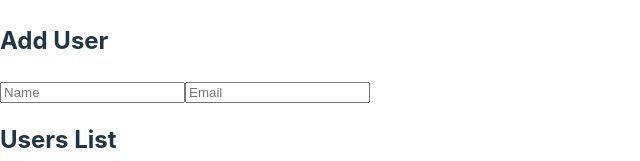
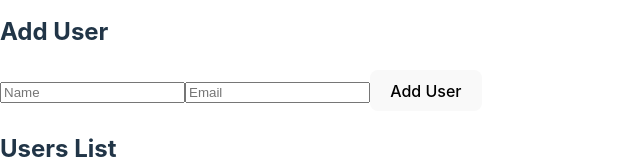
Before and after one commit to saqibm19a/express-and-react-CRUD-app, a React (Vite) app in the folder react-frontend/: page / in a window 1280 px wide. Shown: the part 342-503 px from the top of the page, without its empty margins (0-640 px from the left). Built offline with nearby package versions, Linux system fonts and the light colour scheme; no server answers.

Commit message:
Add functionality to add new user

```diff
--- a/react-frontend/src/App.jsx
+++ b/react-frontend/src/App.jsx
@@ -5,7 +5,6 @@ function App() {
   const [users, setUsers] = useState([]);
   const [newUser, setNewUser] = useState({ name: '', email: '' });
 
-  // Fetch users when the component mounts
   useEffect(() => {
     fetchUsers();
   }, []);
@@ -16,6 +15,16 @@ function App() {
       setUsers(response.data.users || []);
     } catch (error) {
       console.error('Error fetching users:', error);
+    }
+  };
+
+  const addUser = async () => {
+    try {
+      const response = await axios.post('http://localhost:3000/api/users', newUser);
+      setUsers([...users, response.data.newUser]);
+      setNewUser({ name: '', email: '' });
+    } catch (error) {
+      console.error('Error adding user:', error);
     }
   };
 
@@ -38,6 +47,7 @@ function App() {
         value={newUser.email}
         onChange={(e) => setNewUser({ ...newUser, [e.target.name]: e.target.value })}
       />
+      <button onClick={addUser}>Add User</button>
 
       <h2>Users List</h2>
       <ul>
```
